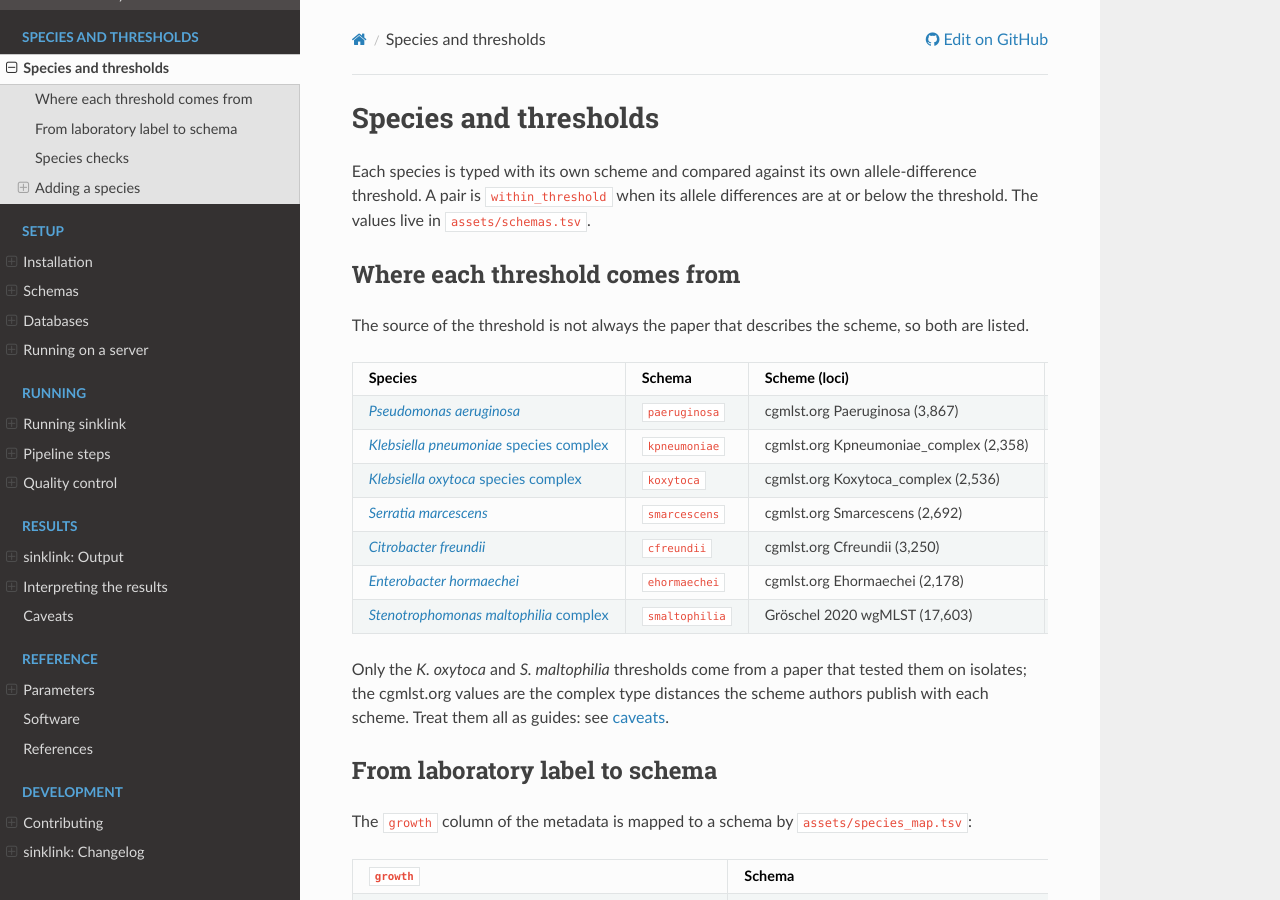
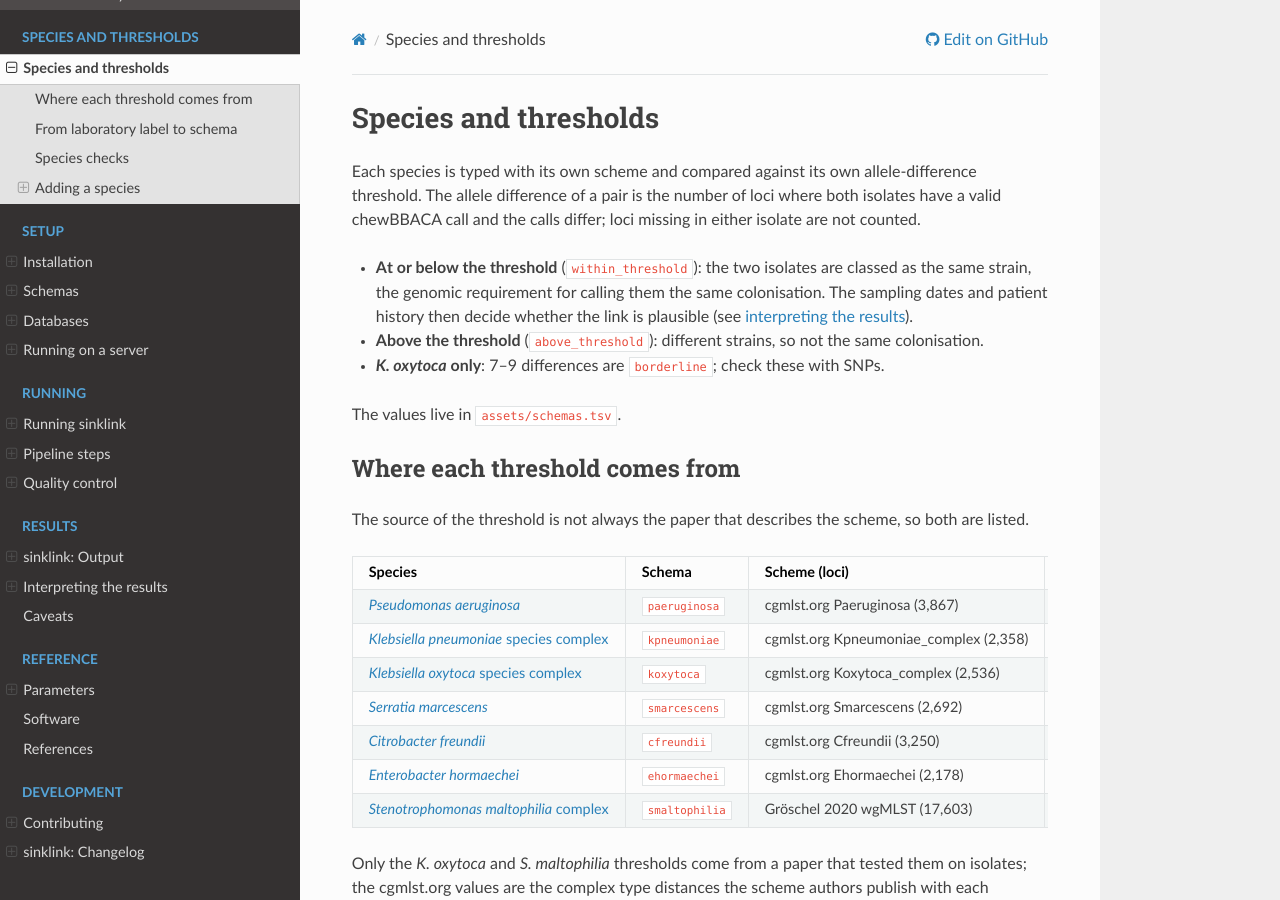
Before and after one commit to ryanjameskennedy/sinklink, a Sphinx documentation site: the page built from docs/species/index.md, in a window 1280 px wide and 900 px high. Built offline with Sphinx 7.4.7 and the Read the Docs theme 3.1.0, drawn with Linux system fonts in a browser that asks for light colours.

Commit message:
Spell out what the species thresholds mean for calling the same colonisation

```diff
--- a/docs/species/index.md
+++ b/docs/species/index.md
@@ -1,8 +1,19 @@
 # Species and thresholds
 
 Each species is typed with its own scheme and compared against its own
-allele-difference threshold. A pair is `within_threshold` when its allele
-differences are at or below the threshold. The values live in
+allele-difference threshold. The allele difference of a pair is the number of
+loci where both isolates have a valid chewBBACA call and the calls differ;
+loci missing in either isolate are not counted.
+
+- **At or below the threshold** (`within_threshold`): the two isolates are
+  classed as the same strain, the genomic requirement for calling them the same
+  colonisation. The sampling dates and patient history then decide whether the
+  link is plausible (see [interpreting the results](../results/interpreting.md)).
+- **Above the threshold** (`above_threshold`): different strains, so not the
+  same colonisation.
+- **_K. oxytoca_ only**: 7–9 differences are `borderline`; check these with SNPs.
+
+The values live in
 [`assets/schemas.tsv`](https://github.com/ryanjameskennedy/sinklink/blob/master/assets/schemas.tsv).
 
 ## Where each threshold comes from
```
Also changed, not shown: docs/results/interpreting.md (+2 -2 lines).
